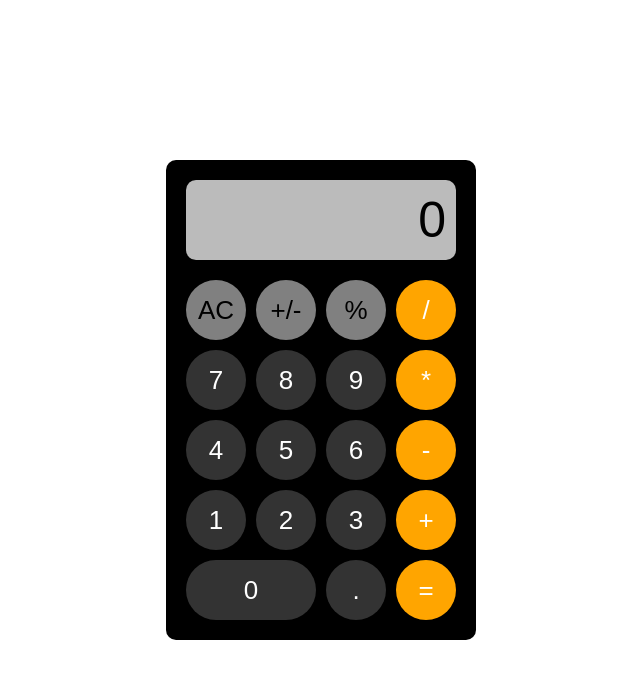
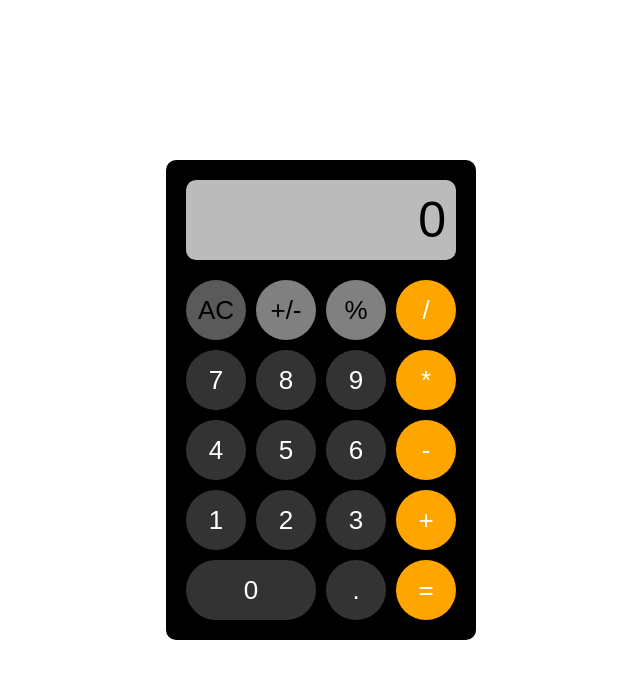
Before and after one commit to squashjedi/calculator, a plain HTML site: page index.html in a window 1280 px wide. In both pictures the pointer is over the element "AC". Shown: the whole page, without its empty margins (319-959 px from the left). Drawn offline with Linux system fonts and the light colour scheme.

Commit message:
Press keypad darkens keys

```diff
--- a/style.css
+++ b/style.css
@@ -67,6 +67,10 @@ main {
   width: 60px;
 }
 
+#buttons > div:hover {
+  opacity: .7;
+}
+
 .double {
   grid-column-start: 1;
   grid-column-end: 3;
```
